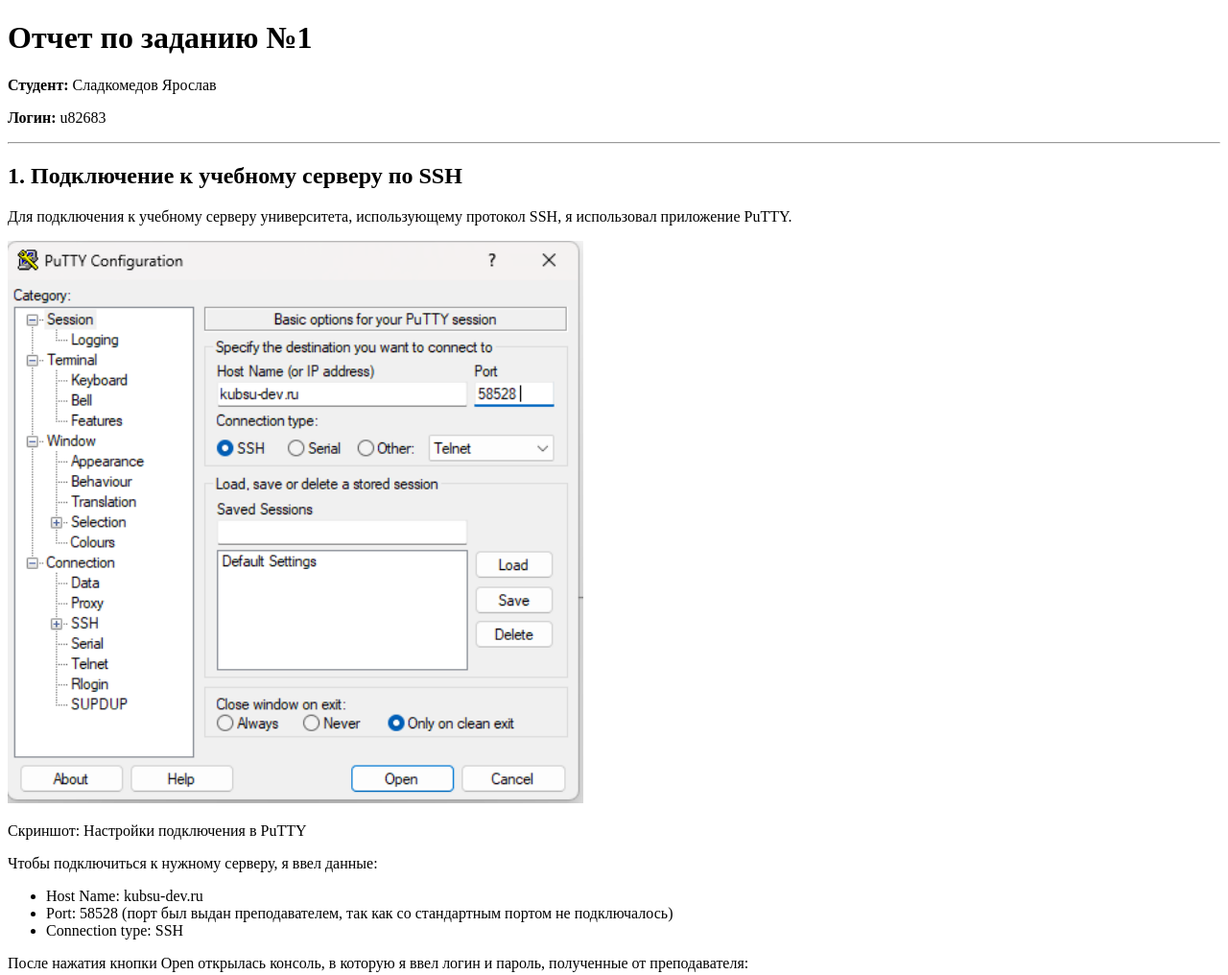
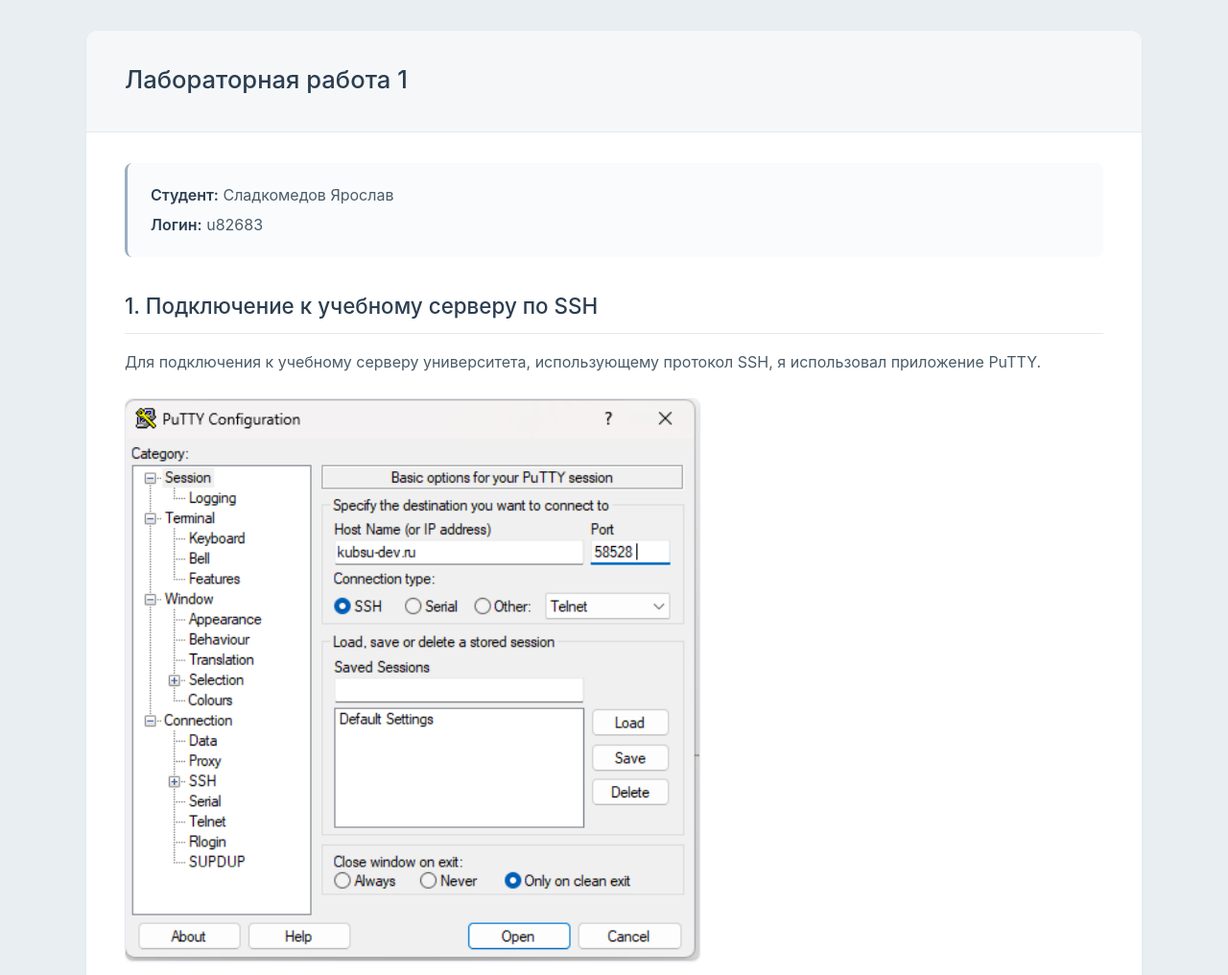
Before and after one commit to sladkomedovyaroslav/number1, a plain HTML site: page index.html in a window 1280 px wide. Shown: the top 1016 px of the page at 96% size. Drawn offline with Linux system fonts and the light colour scheme.

Commit message:
заключительная версия

```diff
--- a/index.html
+++ b/index.html
@@ -3,13 +3,158 @@
 <head>
     <meta charset="UTF-8">
     <title>Лабораторная работа 1</title>
+    <style>
+        * {
+            margin: 0;
+            padding: 0;
+            box-sizing: border-box;
+        }
+
+        body {
+            font-family: -apple-system, BlinkMacSystemFont, 'Segoe UI', 'Roboto', 'Helvetica Neue', sans-serif;
+            background: #e8eef2;
+            color: #2c3e50;
+            line-height: 1.7;
+            padding: 2rem 1rem;
+        }
+
+        .container {
+            max-width: 1100px;
+            margin: 0 auto;
+            background: #ffffff;
+            border-radius: 12px;
+            box-shadow: 0 1px 3px rgba(0, 0, 0, 0.05);
+            overflow: hidden;
+        }
+
+        .header {
+            background: #f5f7f9;
+            padding: 1.8rem 2.5rem;
+            border-bottom: 1px solid #e2e8f0;
+        }
+
+        .header h1 {
+            font-size: 1.6rem;
+            font-weight: 500;
+            color: #2c3e50;
+            margin-bottom: 0.25rem;
+        }
+
+        .header p {
+            font-size: 0.9rem;
+            color: #5a6e7c;
+            margin: 0;
+        }
+
+        .content {
+            padding: 2rem 2.5rem;
+        }
+
+        .student-info {
+            background: #f9fbfd;
+            padding: 1rem 1.5rem;
+            border-radius: 8px;
+            margin-bottom: 2rem;
+            border-left: 3px solid #9aaebf;
+        }
+
+        .student-info p {
+            margin: 0.25rem 0;
+        }
+
+        .student-info strong {
+            font-weight: 600;
+            color: #2c3e50;
+        }
+
+        h2 {
+            font-size: 1.4rem;
+            font-weight: 500;
+            color: #2c3e50;
+            margin: 1.8rem 0 1rem 0;
+            padding-bottom: 0.5rem;
+            border-bottom: 1px solid #e2e8f0;
+        }
+
+        h3 {
+            font-size: 1.15rem;
+            font-weight: 500;
+            color: #2c3e50;
+            margin: 1.2rem 0 0.7rem 0;
+        }
+
+        p {
+            margin: 0.75rem 0;
+            color: #4a5b68;
+        }
+
+        ul {
+            margin: 0.75rem 0 0.75rem 1.5rem;
+            color: #4a5b68;
+        }
+
+        li {
+            margin: 0.25rem 0;
+        }
+
+        pre {
+            background: #f8fafc;
+            padding: 1rem 1.25rem;
+            overflow-x: auto;
+            font-family: 'Monaco', 'Menlo', 'Consolas', monospace;
+            font-size: 0.85rem;
+            margin: 1rem 0;
+            border-radius: 8px;
+            border: 1px solid #e2e8f0;
+            color: #2c3e50;
+            line-height: 1.5;
+        }
+
+        img {
+            max-width: 100%;
+            height: auto;
+            border-radius: 8px;
+            box-shadow: 0 1px 2px rgba(0, 0, 0, 0.05);
+            border: 1px solid #e2e8f0;
+            margin: 0.75rem 0;
+        }
+
+        hr {
+            border: none;
+            border-top: 1px solid #e2e8f0;
+            margin: 1.8rem 0;
+        }
+
+        @media (max-width: 768px) {
+            .content {
+                padding: 1.5rem;
+            }
+
+            .header {
+                padding: 1.5rem;
+            }
+
+            .header h1 {
+                font-size: 1.3rem;
+            }
+
+            h2 {
+                font-size: 1.2rem;
+            }
+        }
+    </style>
 </head>
 <body>
-    <h1>Отчет по заданию №1</h1>
+    <div class="container">
+        <div class="header">
+            <h1>Лабораторная работа 1</h1>
+        </div>
+
+        <div class="content">
+            <div class="student-info">
                 <p><strong>Студент:</strong> Сладкомедов Ярослав</p>
                 <p><strong>Логин:</strong> u82683</p>
-
-    <hr>
+            </div>
 
             <h2>1. Подключение к учебному серверу по SSH</h2>
             <p>Для подключения к учебному серверу университета, использующему протокол SSH, я использовал приложение PuTTY.</p>
@@ -30,16 +175,12 @@
             <img src="screenshots/putty2.png" alt="Приветственный экран сервера" width="800">
             <p>Скриншот: Приветственный экран после входа</p>
 
-    <hr>
-
             <h2>2. Определение IP-адреса (команда ping)</h2>
             <p><strong>Команда:</strong> ping kubsu.ru</p>
             <p><strong>Что делает команда:</strong> Утилита ping отправляет ICMP-запросы на указанный узел и измеряет время ответа.</p>
             <p><strong>Результат:</strong> Я получил IP адрес сервера kubsu.ru (185.13.84.92).</p>
             <img src="screenshots/ping.png" alt="ping результат" width="800">
             <p>Скриншот 1: Результат выполнения команды ping для kubsu.ru</p>
-
-    <hr>
 
             <h2>3. DNS-записи (команда nslookup)</h2>
 
@@ -76,8 +217,6 @@
             <img src="screenshots/nslookup_mx_kubsu-dev.png" alt="MX-записи kubsu-dev.ru" width="800">
             <p>Скриншот 5: MX-записи домена kubsu-dev.ru</p>
 
-    <hr>
-
             <h2>4. Информация о регистрации доменов (команда whois)</h2>
 
             <h3>Домен kubsu.ru</h3>
@@ -93,8 +232,6 @@
             <p><strong>Результат:</strong> В результате вывелась строка created: 2020-02-12T15:55:06Z, то есть домен kubsu-dev.ru зарегистрирован 12 февраля 2020 года. Домен оплачен до 12 февраля 2027 года.</p>
             <img src="screenshots/whois_kubsu-dev.png" alt="whois kubsu-dev.ru" width="800">
             <p>Скриншот 7: Результат выполнения whois для kubsu-dev.ru</p>
-
-    <hr>
 
             <h2>5. Создание веб-страницы и размещение на сервере</h2>
             <p>1) Я создал файл index.html в отдельной папке.</p>
@@ -132,8 +269,6 @@
             <img src="screenshots/putty6.png" alt="Сайт открывается" width="800">
             <p>Скриншот: Веб-страница в браузере</p>
 
-    <hr>
-
             <h2>6. Копирование файлов через SFTP (FileZilla)</h2>
             <p>Я использовал программу FileZilla Client для подключения к серверу по SFTP. Данные для подключения:</p>
             <ul>
@@ -150,5 +285,7 @@
 
             <p>После всей работы, я обновил репозиторий на GitHub с помощью GitHub Bash, чтобы добавить недостающие файлы, а потом обновил файлы на сервере с помощью команды git pull</p>
             <img src="screenshots/update.png" alt="Обновление репозитория" width="800">
+        </div>
+    </div>
 </body>
 </html>
```
Lines whose indentation alone changed are shown as unchanged.
